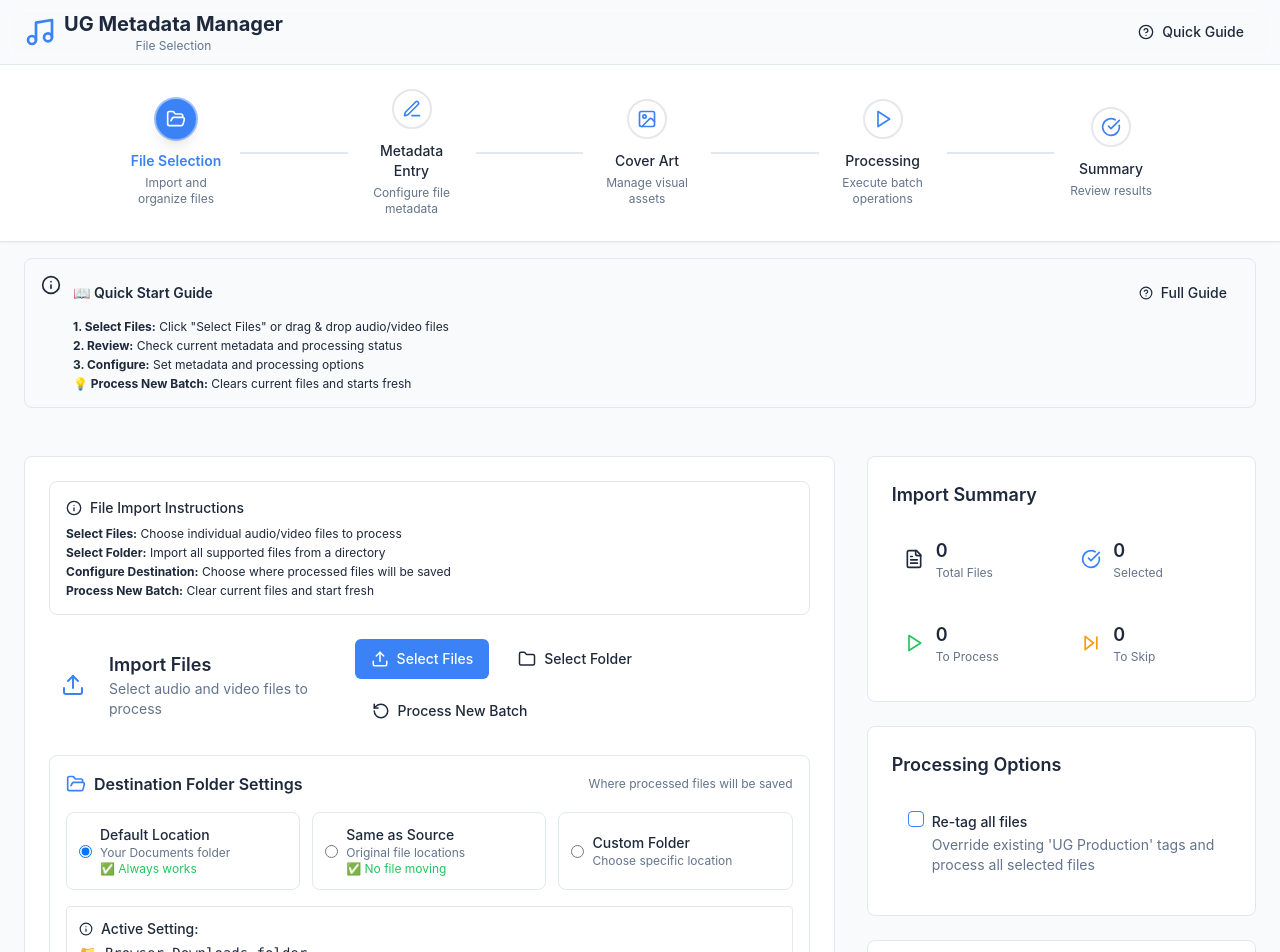
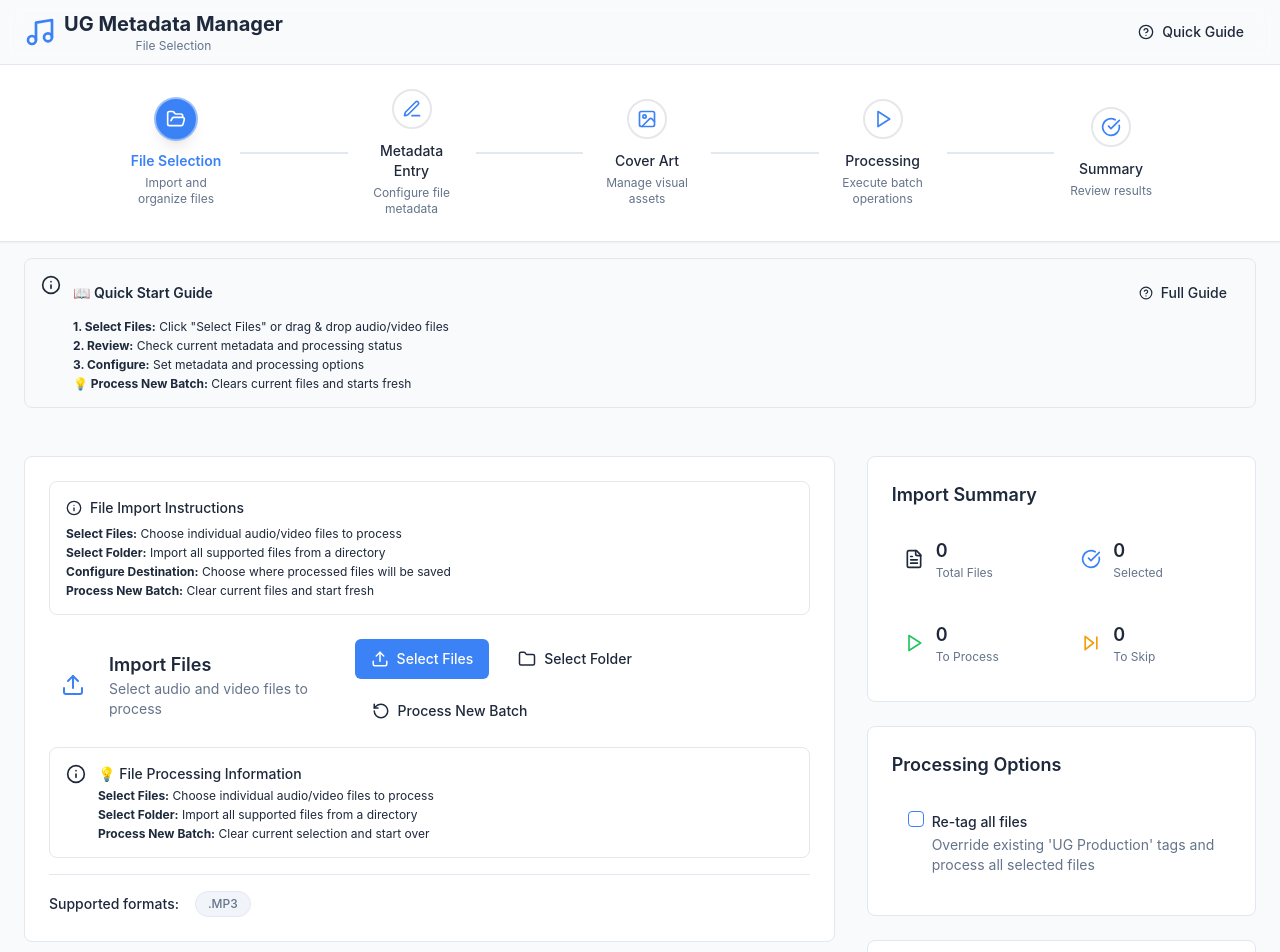
Before and after one commit to meataol/ug-metadata, a React (Vite) app: page / in a window 1280 px wide. Shown: the top 952 px of the page. Built offline with nearby package versions, Linux system fonts and the light colour scheme.

Commit message:
Fix all UI issues: remove destination folder settings, remove duplicate configure defaults, fix metadata live sync, fix cover art clearing, remove audio/video only options

```diff
--- a/src/pages/cover-art-management/components/BatchActions.jsx
+++ b/src/pages/cover-art-management/components/BatchActions.jsx
@@ -49,31 +49,7 @@ const BatchActions = ({
       handler: onApplyToAll,
       requiresConfirmation: true,
       confirmTitle: 'Apply Cover Art to All Files?',
-      confirmMessage: `This will apply the selected cover art to ${activeFiles?.length} files (${audioFiles?.length} audio, ${videoFiles?.length} video). This action cannot be undone.`
-    },
-    {
-      id: 'apply-audio',
-      label: 'Apply to Audio Only',
-      description: `Apply to ${audioFiles?.length} audio files`,
-      icon: 'Music',
-      variant: 'outline',
-      disabled: !selectedImage || audioFiles?.length === 0 || isProcessing,
-      handler: () => onApplyToSelected(audioFiles?.map(f => f?.id)),
-      requiresConfirmation: true,
-      confirmTitle: 'Apply Cover Art to Audio Files?',
-      confirmMessage: `This will apply the selected cover art to ${audioFiles?.length} audio files. Video files will be skipped.`
-    },
-    {
-      id: 'apply-video',
-      label: 'Apply to Video Only',
-      description: `Apply to ${videoFiles?.length} video files`,
-      icon: 'Video',
-      variant: 'outline',
-      disabled: !selectedImage || videoFiles?.length === 0 || isProcessing,
-      handler: () => onApplyToSelected(videoFiles?.map(f => f?.id)),
-      requiresConfirmation: true,
-      confirmTitle: 'Apply Cover Art to Video Files?',
-      confirmMessage: `This will apply the selected cover art to ${videoFiles?.length} video files as thumbnails. Audio files will be skipped.`
+      confirmMessage: `This will apply the selected cover art to ${activeFiles?.length} files. This action cannot be undone.`
     }
   ];
 
--- a/src/pages/file-selection/components/FileImportControls.jsx
+++ b/src/pages/file-selection/components/FileImportControls.jsx
@@ -382,156 +382,6 @@ const FileImportControls = ({
         </div>
       )}
 
-      {/* ENHANCED Destination Folder Configuration */}
-      <div className="mt-6 bg-muted/30 border border-border rounded-lg p-4">
-        <div className="flex items-center justify-between mb-4">
-          <h3 className="text-base font-heading font-semibold text-foreground flex items-center">
-            <Icon name="FolderOpen" size={20} className="mr-2 text-primary" />
-            Destination Folder Settings
-          </h3>
-          <div className="text-xs text-muted-foreground">
-            Where processed files will be saved
-          </div>
-        </div>
-
-        {/* Browser Compatibility Notice */}
-        {(!apiSupport?.directoryPicker || isInIframe) && (
-          <div className="mb-4 p-3 bg-warning/10 border border-warning/20 rounded-lg">
-            <div className="flex items-center space-x-2 text-warning">
-              <Icon name="AlertTriangle" size={14} />
-              <span className="text-sm font-medium">
-                {isInIframe
-                  ? "Limited functionality in iframe mode"
-                  : "Browser has limited folder selection support"}
-              </span>
-            </div>
-            <p className="text-xs text-warning/80 mt-1">
-              {isInIframe
-                ? "For full functionality, open this app in a new browser tab" :"Try using Chrome, Edge, or Firefox for better folder selection"}
-            </p>
-          </div>
-        )}
-
-        {/* Destination Options */}
-        <div className="grid grid-cols-1 md:grid-cols-3 gap-3 mb-4">
-          <label className="flex items-center space-x-2 cursor-pointer p-3 border border-border rounded-lg hover:bg-muted/50 transition-colors">
-            <input
-              type="radio"
-              name="destinationChoice"
-              value="default"
-              checked={destinationChoice === 'default'}
-              onChange={(e) => handleDestinationChoiceChange(e?.target?.value)}
-              className="text-primary"
-            />
-            <div className="flex-1">
-              <div className="text-sm font-medium text-foreground">Default Location</div>
-              <div className="text-xs text-muted-foreground">Your Documents folder</div>
-              <div className="text-xs text-success">✅ Always works</div>
-            </div>
-          </label>
-
-          <label className="flex items-center space-x-2 cursor-pointer p-3 border border-border rounded-lg hover:bg-muted/50 transition-colors">
-            <input
-              type="radio"
-              name="destinationChoice"
-              value="source"
-              checked={destinationChoice === 'source'}
-              onChange={(e) => handleDestinationChoiceChange(e?.target?.value)}
-              className="text-primary"
-            />
-            <div className="flex-1">
-              <div className="text-sm font-medium text-foreground">Same as Source</div>
-              <div className="text-xs text-muted-foreground">Original file locations</div>
-              <div className="text-xs text-success">✅ No file moving</div>
-            </div>
-          </label>
-
-          <label className="flex items-center space-x-2 cursor-pointer p-3 border border-border rounded-lg hover:bg-muted/50 transition-colors">
-            <input
-              type="radio"
-              name="destinationChoice"
-              value="custom"
-              checked={destinationChoice === 'custom'}
-              onChange={(e) => handleDestinationChoiceChange(e?.target?.value)}
-              className="text-primary"
-            />
-            <div className="flex-1">
-              <div className="text-sm font-medium text-foreground">Custom Folder</div>
-              <div className="text-xs text-muted-foreground">Choose specific location</div>
-              {(!apiSupport?.directoryPicker || isInIframe) && (
-                <div className="text-xs text-warning">⚠️ Limited support</div>
-              )}
-            </div>
-          </label>
-        </div>
-
-        {/* Custom Folder Selection - ENHANCED */}
-        {destinationChoice === 'custom' && (
-          <div className="border border-border rounded-lg p-3 bg-background">
-            <div className="flex items-center justify-between mb-2">
-              <label className="text-sm font-medium text-foreground">
-                Custom Destination Path
-              </label>
-              <Button
-                variant="outline"
-                size="sm"
-                onClick={handleSelectDestinationFolder}
-                disabled={isProcessing}
-                iconName="FolderOpen"
-                iconPosition="left"
-                iconSize={14}
-                className="text-xs"
-              >
-                {apiSupport?.directoryPicker && !isInIframe ? 'Browse Folder' : 'Try Select'}
-              </Button>
-            </div>
-
-            {/* Show current selection or guidance */}
-            {destinationPath && destinationChoice === 'custom' && destinationPath !== '' ? (
-              <div className="flex items-center justify-between p-2 bg-success/10 border border-success/20 rounded text-success">
-                <div className="flex items-center space-x-2">
-                  <Icon name="CheckCircle" size={16} />
-                  <span className="text-sm font-medium">📁 {destinationPath}</span>
-                </div>
-                <Button
-                  variant="ghost"
-                  size="sm"
-                  onClick={() => {
-                    setDestinationPath('');
-                    localStorage.removeItem('destinationPath');
-                  }}
-                  iconName="X"
-                  iconSize={14}
-                  className="text-success hover:text-success-foreground"
-                />
-              </div>
-            ) : (
-              <div className="text-xs text-muted-foreground italic p-2 border border-dashed border-border rounded">
-                {apiSupport?.directoryPicker && !isInIframe
-                  ? 'Click "Browse Folder" to select your custom destination folder'
-                  : isInIframe
-                    ? 'Folder selection limited in iframe mode - consider using Default Location'
-                    : 'Limited browser support - try using Chrome, Edge, or Firefox'
-                }
-              </div>
-            )}
-          </div>
-        )}
-
-        {/* Current Setting Display */}
-        <div className="mt-3 p-3 bg-info/10 border border-info/20 rounded text-info">
-          <div className="flex items-center space-x-2">
-            <Icon name="Info" size={14} />
-            <span className="text-sm font-medium">Active Setting:</span>
-          </div>
-          <div className="text-sm mt-1 font-mono">
-            {destinationChoice === 'default' && '📁 Browser Downloads folder'}
-            {destinationChoice === 'source' && '📁 Files will be processed in their original locations'}
-            {destinationChoice === 'custom' && destinationPath && `📁 ${destinationPath}`}
-            {destinationChoice === 'custom' && !destinationPath && '📁 No custom folder selected yet'}
-          </div>
-        </div>
-      </div>
 
       {/* Information Section */}
       <div className="alert info mt-4">
--- a/src/pages/metadata-entry/index.jsx
+++ b/src/pages/metadata-entry/index.jsx
@@ -306,10 +306,6 @@ const MetadataEntry = () => {
 
             {/* ENHANCED: More prominent Configure Defaults Button */}
             <div className="flex items-center space-x-3">
-              <div className="hidden sm:block text-right">
-                <div className="text-xs text-muted-foreground">Need to set defaults?</div>
-                <div className="text-xs text-primary">Click the settings button →</div>
-              </div>
               <Button
                 variant="default"
                 onClick={() => setShowDefaultsConfig(true)}
```
Also changed, not shown: 7 other files (tests, documents, lock files or other folders).
